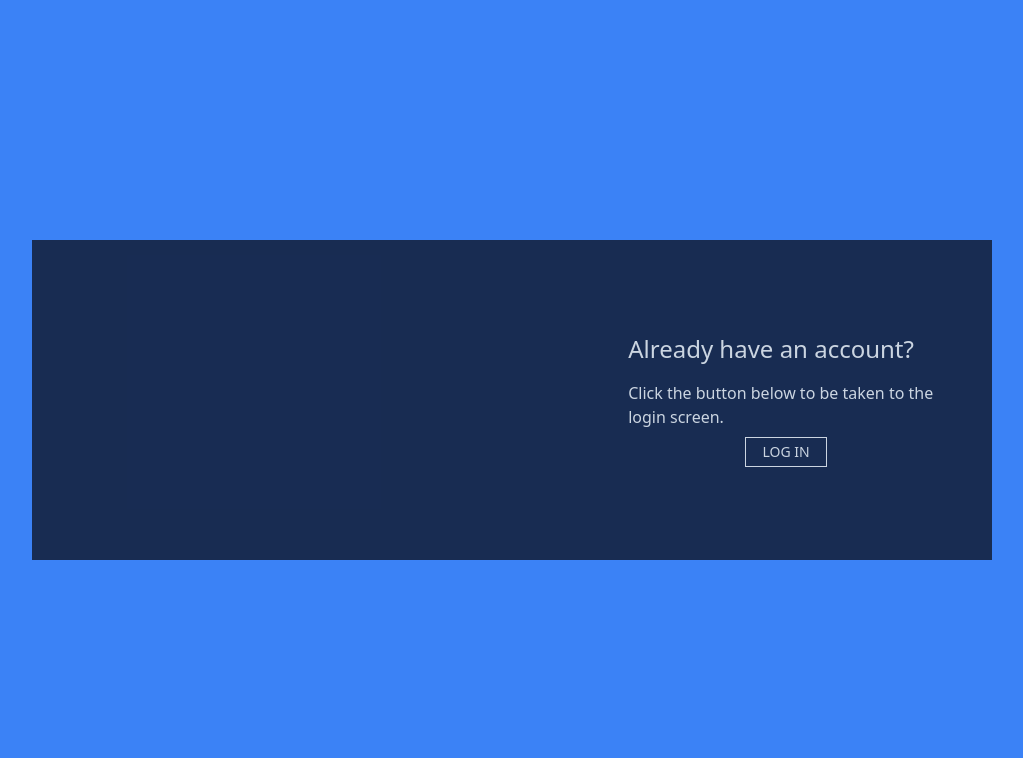
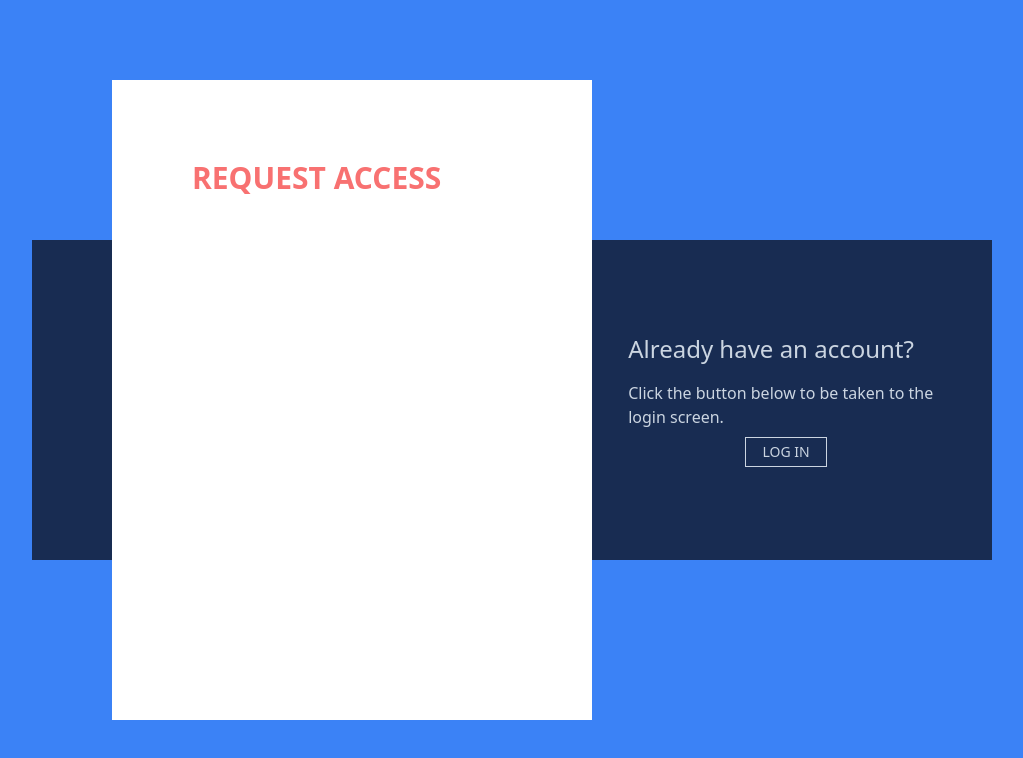
Before and after one commit to JeremyM45/vue-form, a Vue app: page / in a window 1280 px wide. Shown: the top 758 px of the page, without its empty margins (128-1151 px from the left). Built offline with nearby package versions, Linux system fonts and the light colour scheme.

Commit message:
add base Signup style

```diff
--- a/src/App.vue
+++ b/src/App.vue
@@ -13,8 +13,8 @@
 
 <template>
     <div class="h-screen bg-blue-500 flex justify-center items-center">
-        <div class="absolute left-96">
-            <!-- <Signup /> -->
+        <div class="absolute mr-[20rem]">
+            <Signup />
         </div>
         <Login />
     </div>
--- a/src/components/Signup.vue
+++ b/src/components/Signup.vue
@@ -6,6 +6,9 @@
 
 <template>
     <div class="bg-white w-[30rem] h-[40rem]">
+        <div class="flex flex-col p-20">
+            <h1 class="text-red-400 text-3xl font-bold">REQUEST ACCESS</h1>
 
+        </div>
     </div>
 </template>
```
